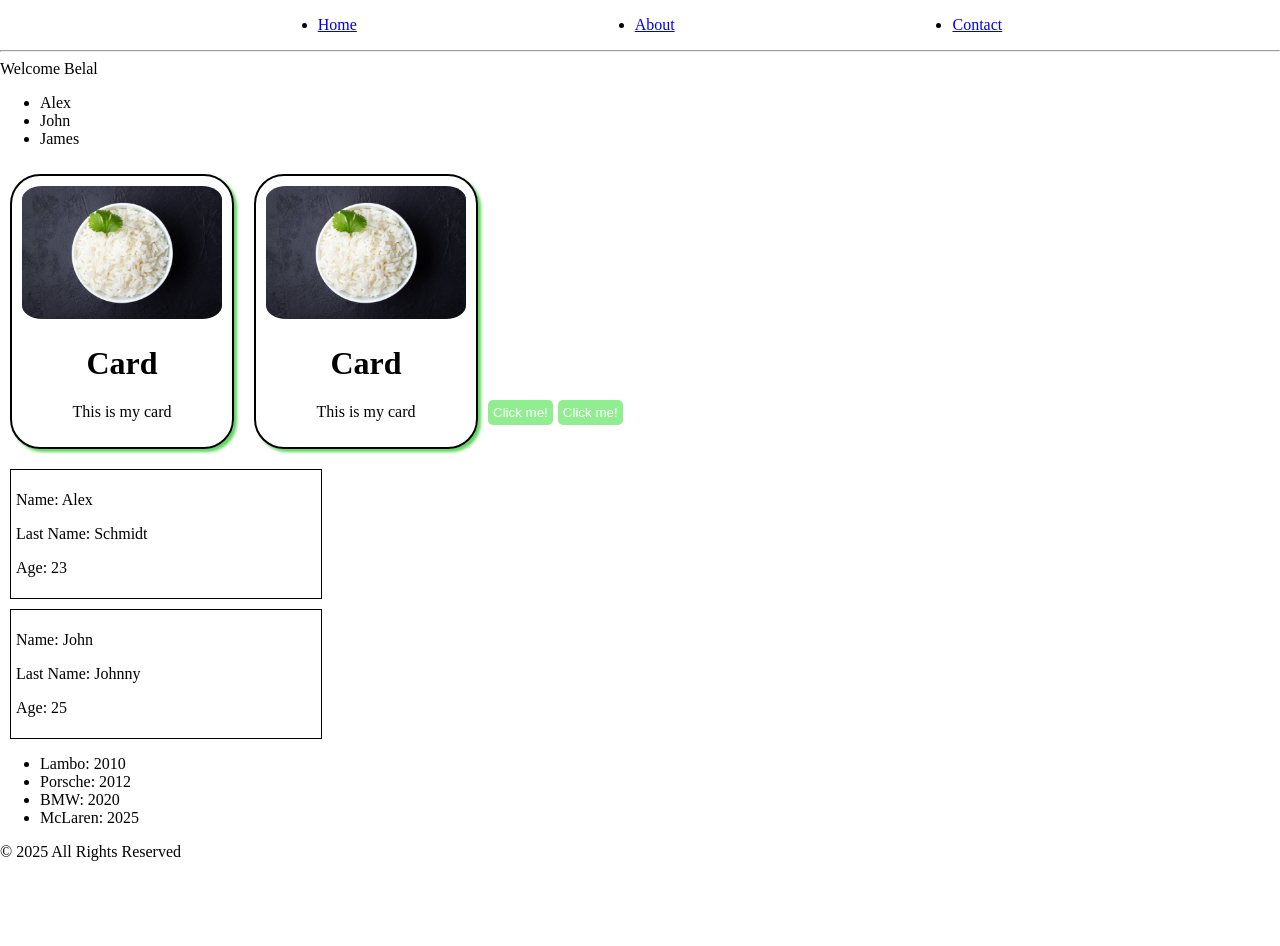
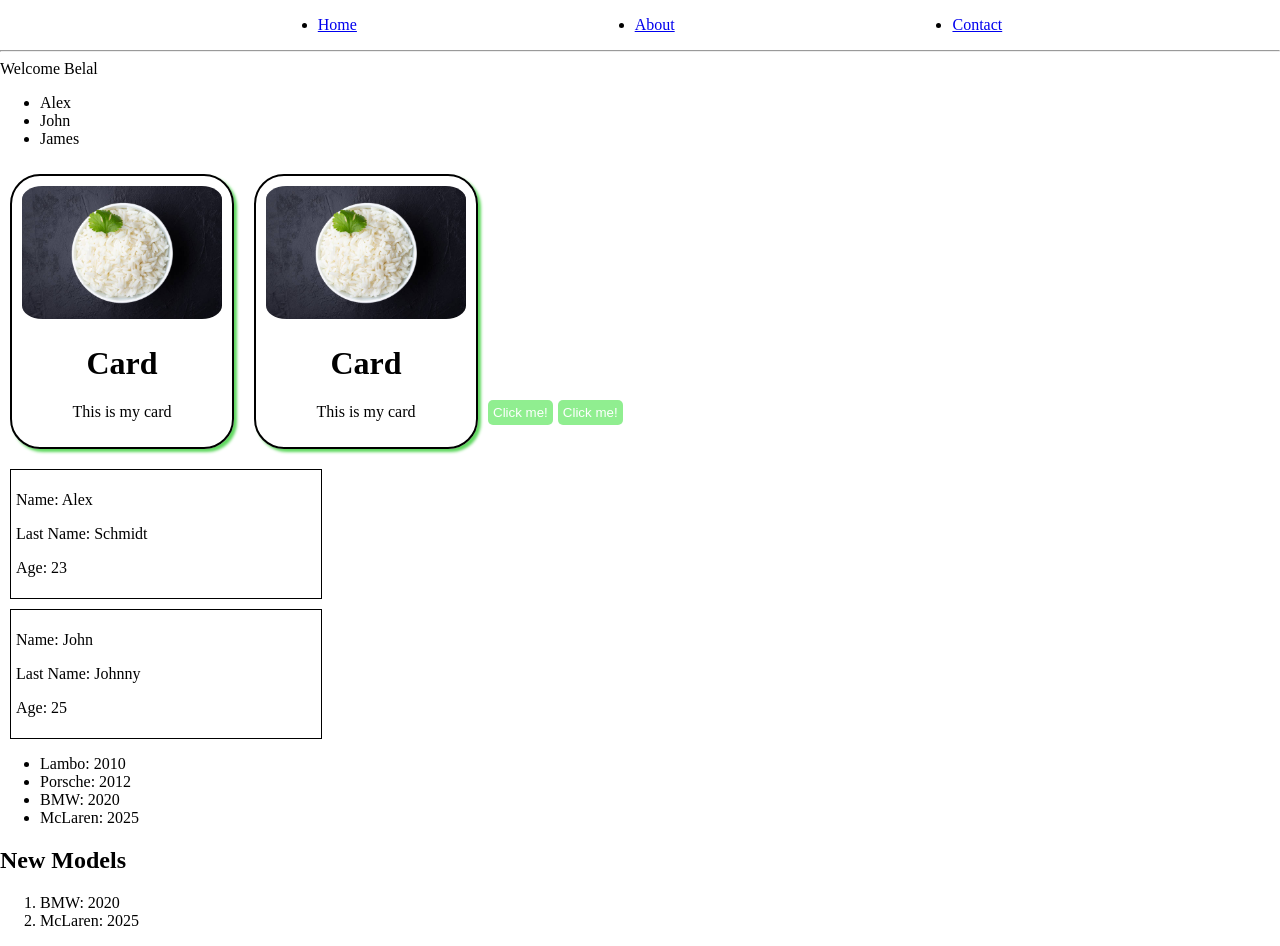
Before and after one commit to belalrahimicodes/React, a React (Vite) app in the folder react-app/: page / in a window 1280 px wide. Shown: the top 946 px of the page. Before the commit the page ends 877 px from the top, so only its background shows below. Built offline with nearby package versions, Linux system fonts and the light colour scheme.

Commit message:
more render lists and conditional rendering

```diff
--- a/react-app/src/List.jsx
+++ b/react-app/src/List.jsx
@@ -12,9 +12,17 @@ function List(){
     const carsItems = cars.map(car => <li key={car.id}>{car.name}:&nbsp;
                                {car.model}</li>);
 
+    const newModels = cars.filter(car => car.model > 2012);
+
+    const newModelItems = newModels.map(newModel => <li
+                                        key={newModel.id}>{newModel.name}:&nbsp;
+                                        {newModel.model}</li>);
+
     return(
         <>
-        <ul>{carsItems}</ul>
+        {cars.length > 0 ? <ul>{carsItems}</ul> : null}
+        <h2>New Models</h2>
+        {cars.length > 0 ? <ol>{newModelItems}</ol> : null}
         </>
     );
 }
```
